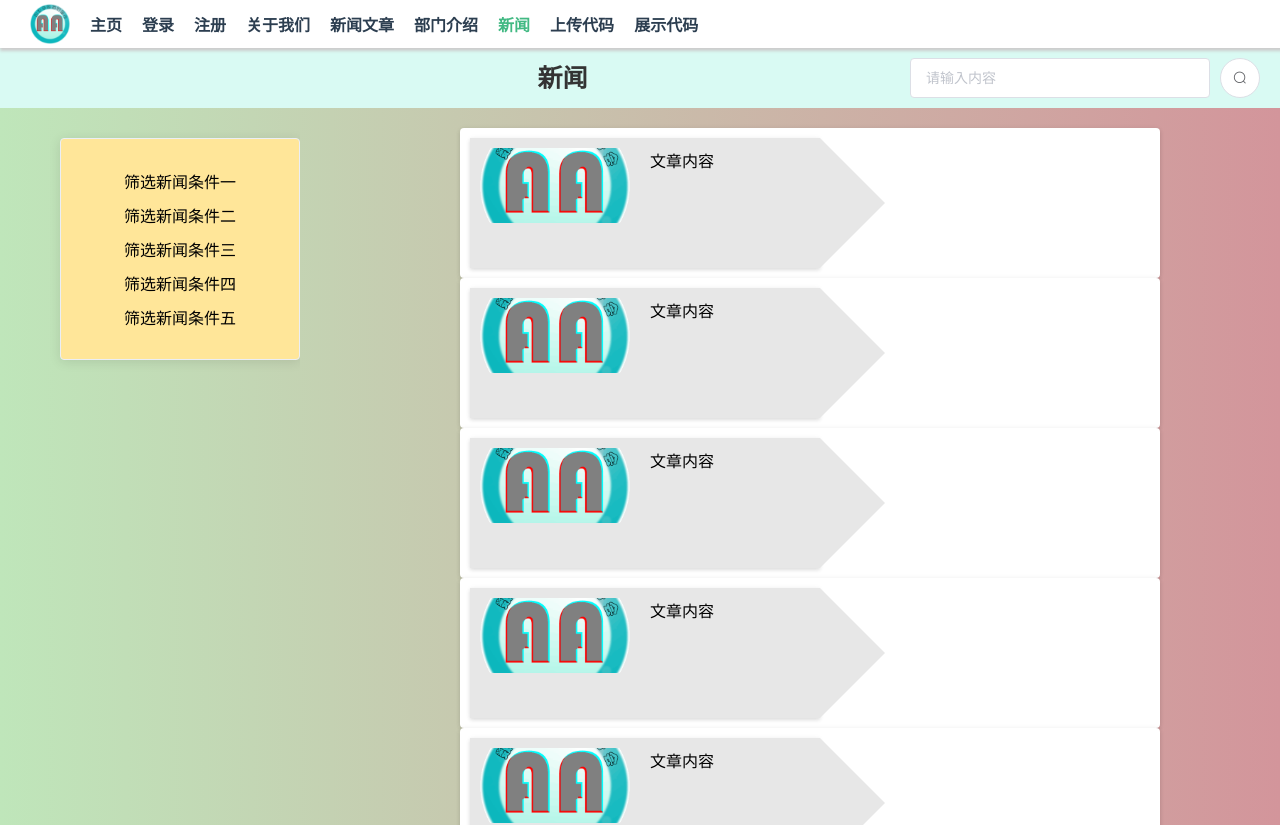
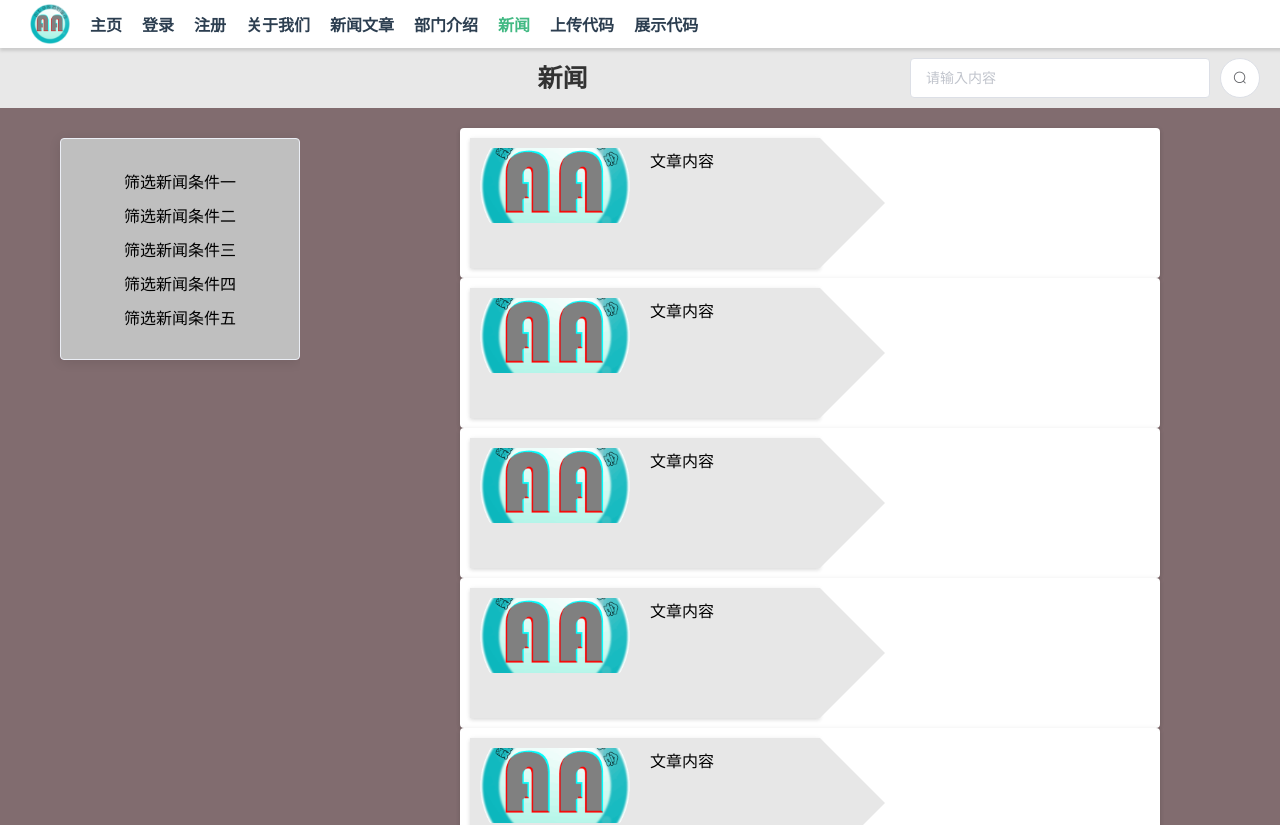
Before and after one commit to whpu-aa/website, a Vue app in the folder FrontEnd/: page /News in a window 1280 px wide. Shown: the top 825 px of the page. Built offline with nearby package versions, Linux system fonts and the light colour scheme.

Commit message:
beautify news

```diff
--- a/FrontEnd/src/views/News.vue
+++ b/FrontEnd/src/views/News.vue
@@ -92,12 +92,12 @@ export default {
 </script>
 <style scoped>
 .el-container {
-  background: linear-gradient(to left, #d3959b, #bfe6ba);
+  background-color: #816c6f;
 }
 .el-card {
   margin-left: 60px;
   margin-top: 30px;
-  background-color: #ffe699;
+  background-color: #bfbfbf;
 }
 .title {
   text-align: center;
@@ -118,7 +118,7 @@ export default {
 .top {
   display: flex;
   justify-content: flex-end;
-  background-color: #d9faf3;
+  background-color: #e8e8e8;
   color: #333;
   text-align: center;
   line-height: 60px;
```
